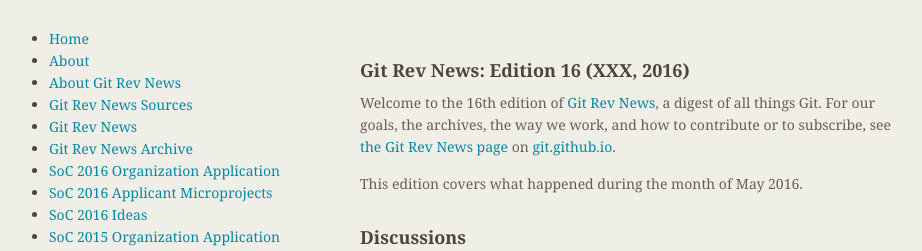
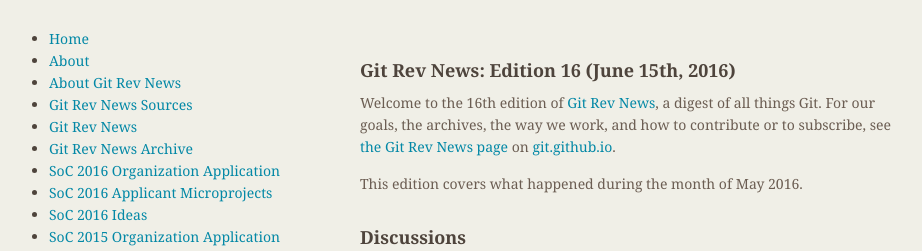
Before and after one commit to git/git.github.io, a Jekyll site: the page built from rev_news/drafts/edition-16.md, in a window 1280 px wide. Shown: the top 251 px of the page, without its empty margins (174-1096 px from the left). Built offline with Jekyll 4.4.1, drawn with Linux system fonts in a browser that asks for light colours.

Commit message:
rn-16: set publication date to June 15th

```diff
--- a/rev_news/drafts/edition-16.md
+++ b/rev_news/drafts/edition-16.md
@@ -1,13 +1,13 @@
 ---
-title: Git Rev News Edition 16 (XXX, 2016)
+title: Git Rev News Edition 16 (June 15th, 2016)
 layout: default
-date: 2016-06-13 21:06:51 +0100
+date: 2016-06-15 21:06:51 +0100
 author: chriscool
 categories: [news]
 navbar: false
 ---
 
-## Git Rev News: Edition 16 (XXX, 2016)
+## Git Rev News: Edition 16 (June 15th, 2016)
 
 Welcome to the 16th edition of [Git Rev News](https://git.github.io/rev_news/rev_news/),
 a digest of all things Git. For our goals, the archives, the way we work, and how to contribute or to
```
